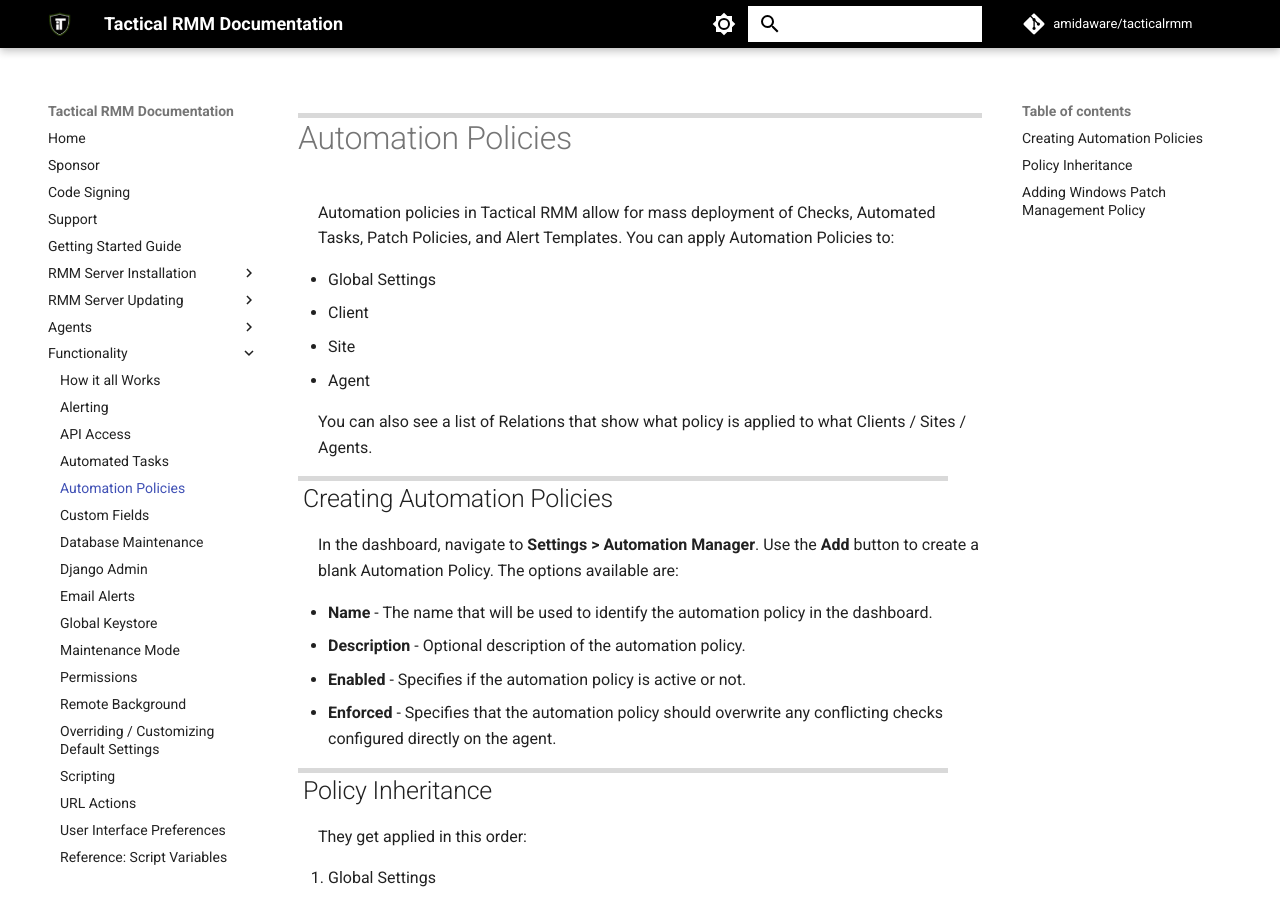
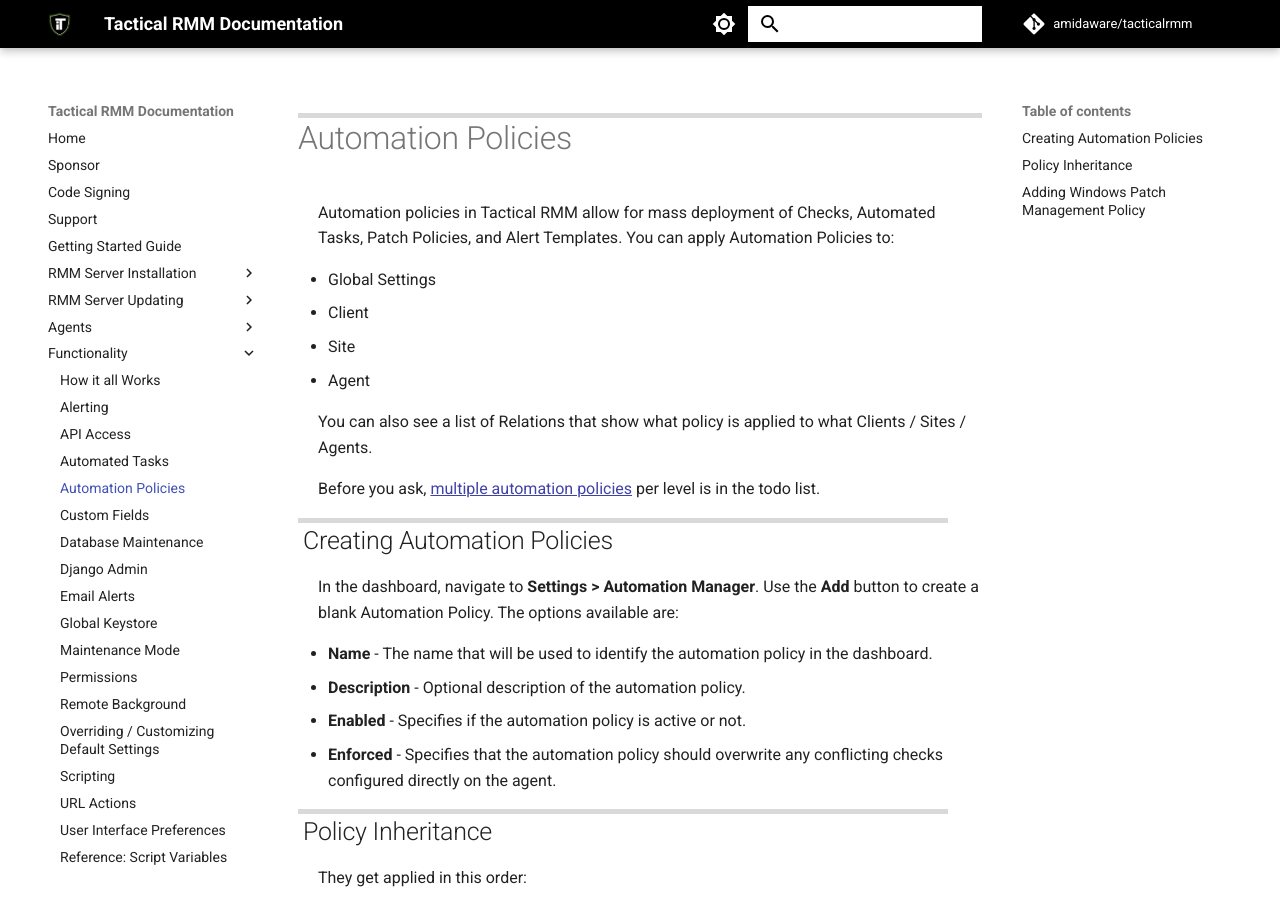
Before and after one commit to amidaware/trmm-docs, an MkDocs documentation site: the page built from docs/functions/automation_policies.md, in a window 1280 px wide and 900 px high. Built offline with MkDocs 1.6.1 and Material for MkDocs 9.7.7, drawn with Linux system fonts in a browser that asks for light colours; comment, search, counter and statistics services are not loaded.

Commit message:
Multiple automation policies

```diff
--- a/docs/functions/automation_policies.md
+++ b/docs/functions/automation_policies.md
@@ -8,6 +8,9 @@
 - Agent
 
 You can also see a list of Relations that show what policy is applied to what Clients / Sites / Agents.
+
+Before you ask, [multiple automation policies](https://github.com/amidaware/tacticalrmm/issues/665) per level is in the todo list.
+
 ## Creating Automation Policies
 
 In the dashboard, navigate to **Settings > Automation Manager**. Use the **Add** button to create a blank Automation Policy. The options available are:
```
